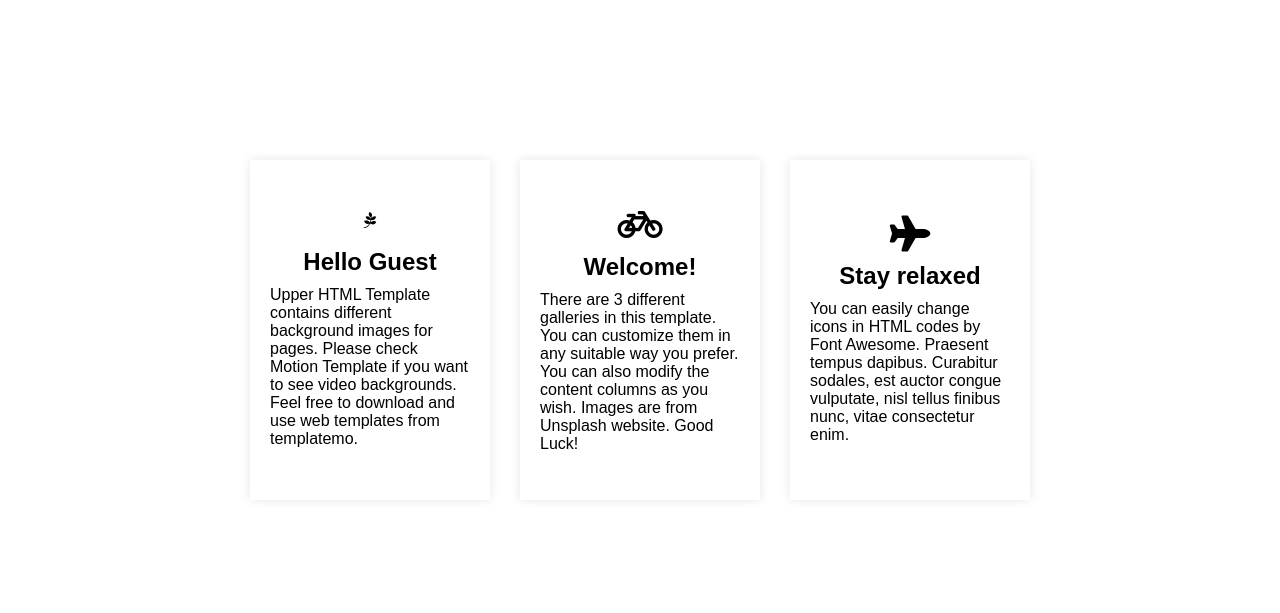
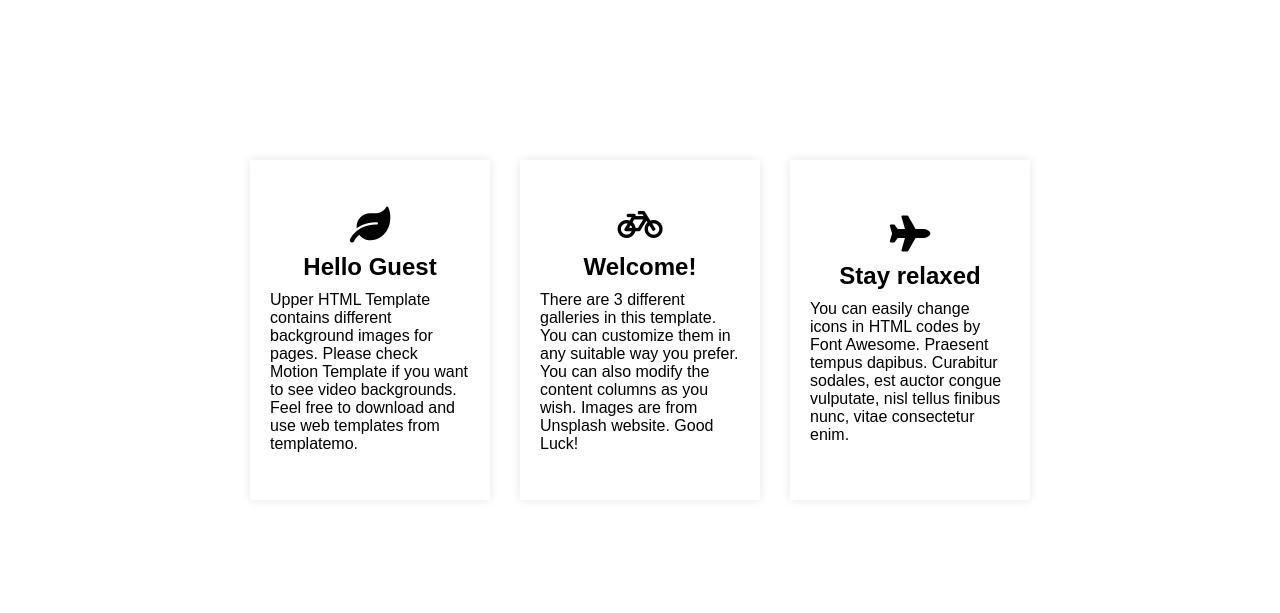
Before and after one commit to Moksha2502/assign-1, a plain HTML site: page msdbatch5/index.html in a window 1280 px wide. Shown: the part 110-723 px from the top of the page. Drawn offline with Linux system fonts and the light colour scheme.

Commit message:
Update index.html

```diff
--- a/msdbatch5/index.html
+++ b/msdbatch5/index.html
@@ -23,7 +23,7 @@
   <div id="home" class="home-section">
     <div class="intro">
       <div class="box">
-        <img src="leaf.png" alt="leaf">
+         <i class="fa fa-leaf" style="font-size:36px;"></i>
         <h2>Hello Guest</h2>
         <p>Upper HTML Template contains different background images for pages. Please check Motion Template if you want to see video backgrounds. Feel free to download and use web templates from templatemo.</p>
       </div>
```
